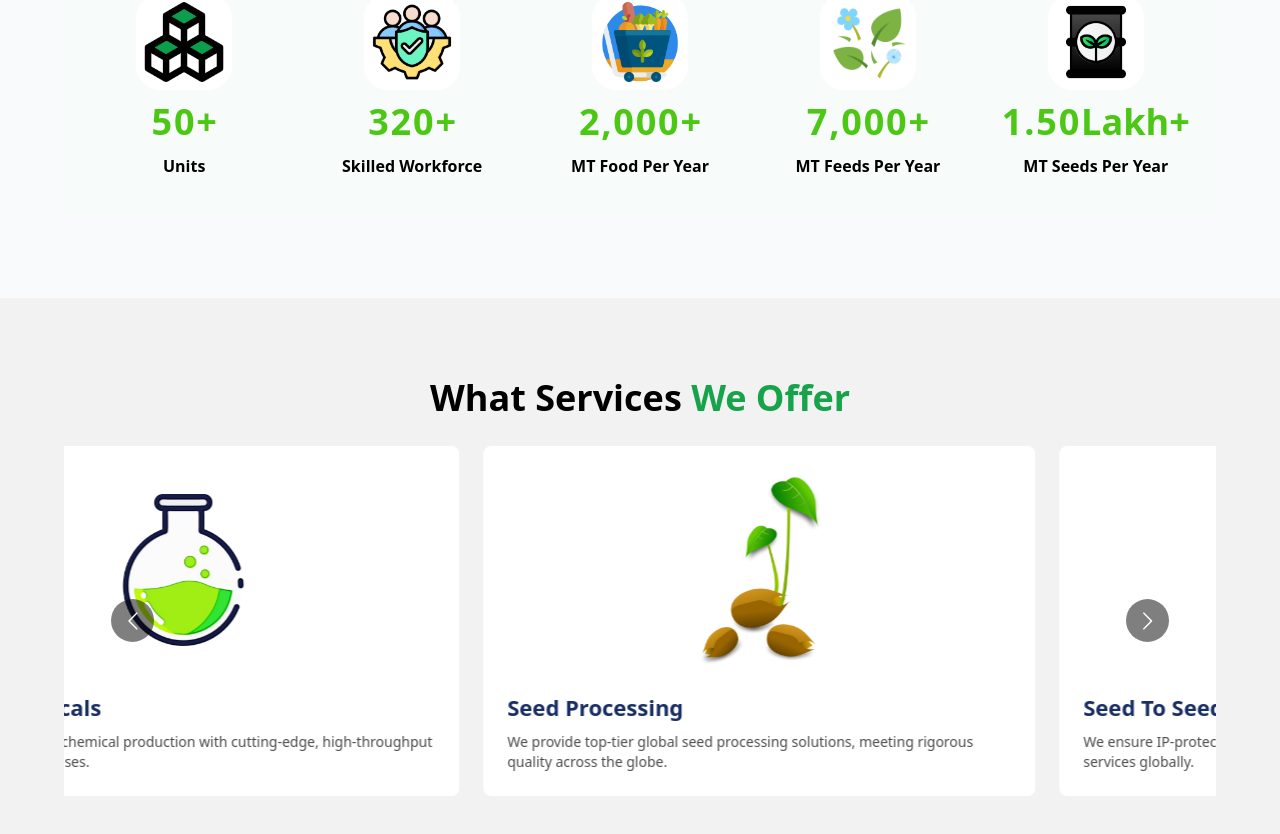
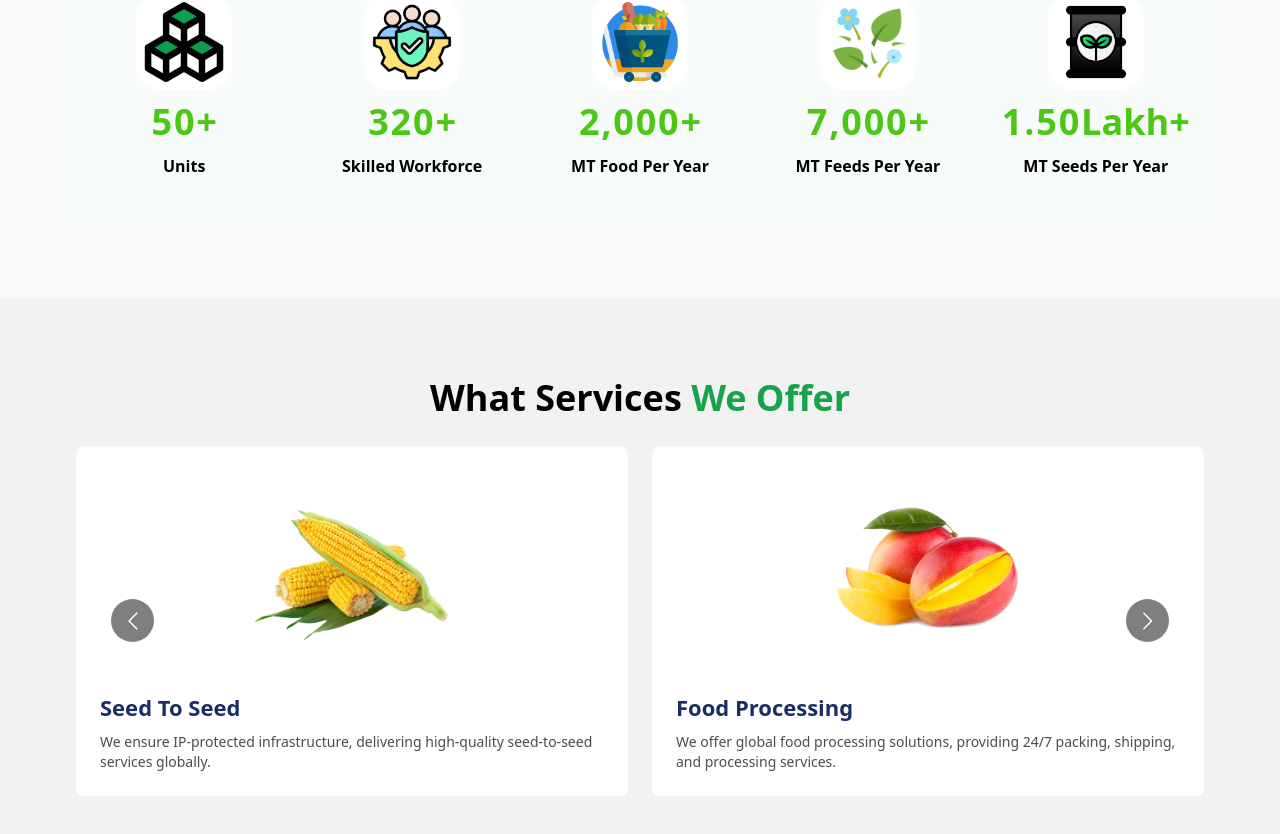
Before and after one commit to bhanudova02/rajesh-seeds, a React (Vite) app: page / in a window 1280 px wide. Shown: the part 1074-1908 px from the top of the page. Built offline with nearby package versions, Linux system fonts and the light colour scheme.

Commit message:
Update WhatWeOffer.jsx

```diff
--- a/src/components/home/WhatWeOffer.jsx
+++ b/src/components/home/WhatWeOffer.jsx
@@ -39,7 +39,7 @@ export function WhatWeOffer() {
                         additionalTransfrom={0}
                         arrows={true}
                         autoPlay={true}
-                        autoPlaySpeed={300}
+                        autoPlaySpeed={3000}
                         centerMode={false}
                         infinite
                         responsive={responsiveMultiCard}
```
